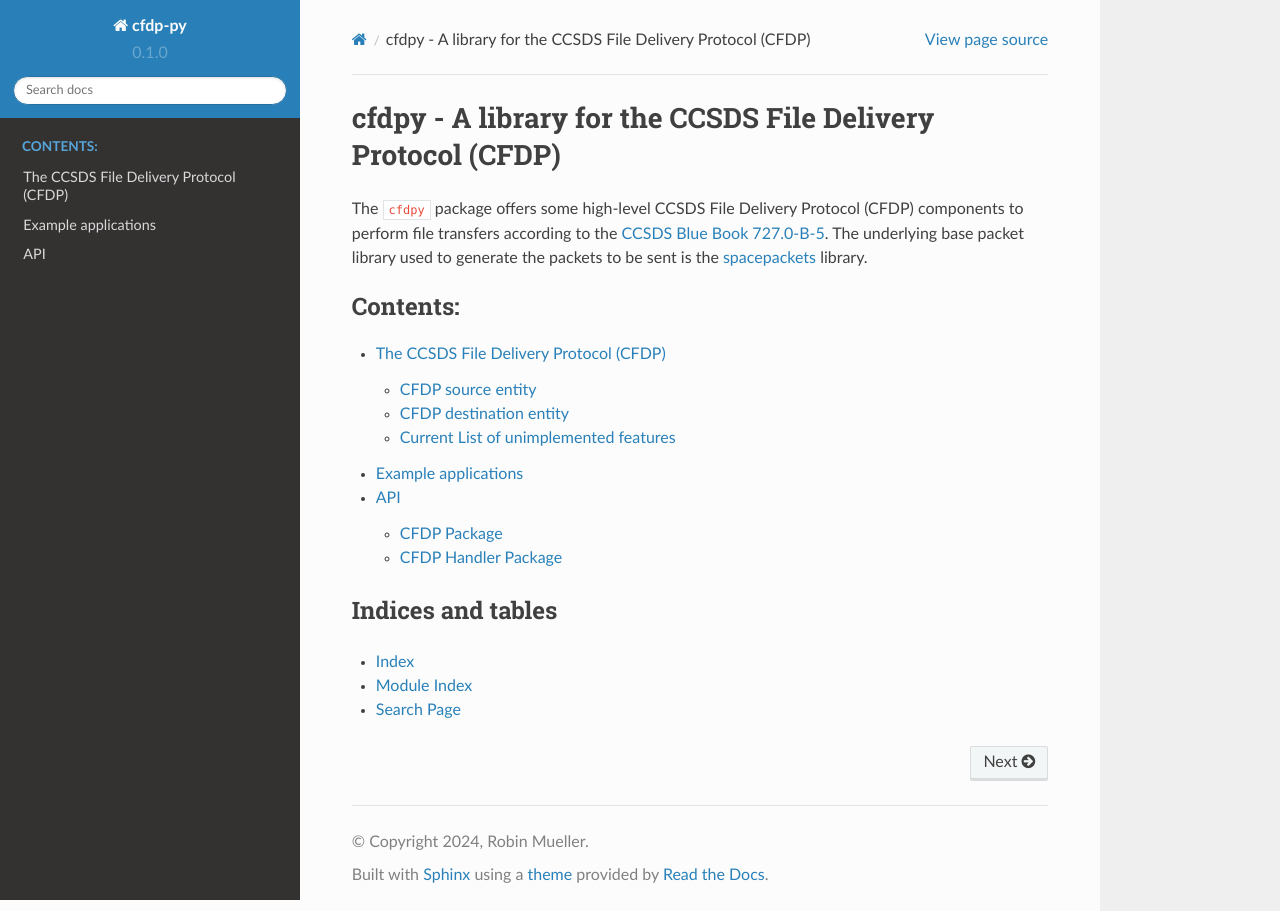
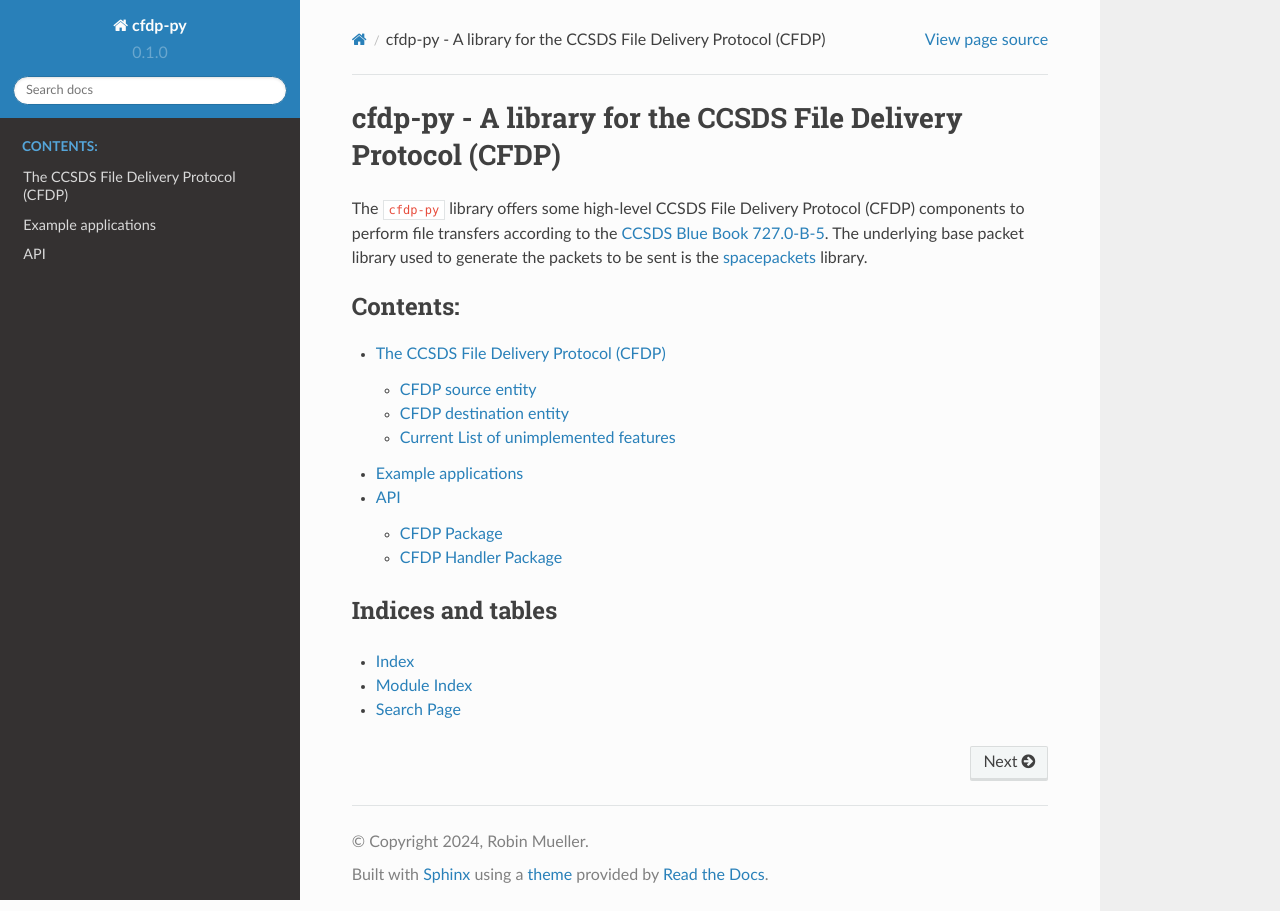
Before and after one commit to us-irs/cfdp-py, a Sphinx documentation site: the page built from docs/index.rst, in a window 1280 px wide. Built offline with Sphinx 7.4.7 and the Read the Docs theme 2.0.0, drawn with Linux system fonts in a browser that asks for light colours.

Commit message:
doc corrections

```diff
--- a/docs/conf.py
+++ b/docs/conf.py
@@ -23,7 +23,7 @@ copyright = "2024, Robin Mueller"
 author = "Robin Mueller"
 
 # The full version, including alpha/beta/rc tags
-release = version = version("cfdppy")
+release = version = version("cfdp-py")
 
 
 # -- General configuration ---------------------------------------------------
--- a/docs/index.rst
+++ b/docs/index.rst
@@ -6,10 +6,10 @@
 .. _cfdp:
 
 ==============================================================
-cfdpy - A library for the CCSDS File Delivery Protocol (CFDP)
+cfdp-py - A library for the CCSDS File Delivery Protocol (CFDP)
 ==============================================================
 
-The ``cfdpy`` package offers some high-level CCSDS File Delivery Protocol (CFDP) components to
+The ``cfdp-py`` library offers some high-level CCSDS File Delivery Protocol (CFDP) components to
 perform file transfers according to the `CCSDS Blue Book 727.0-B-5`_. The underlying base packet
 library used to generate the packets to be sent is the `spacepackets`_ library.
 
--- a/pyproject.toml
+++ b/pyproject.toml
@@ -1,5 +1,5 @@
 [build-system]
-requires = ["setuptools"]
+requires = ["setuptools>=0.62.0"]
 build-backend = "setuptools.build_meta"
 
 [project]
```
Also changed, not shown: README.md (+1 -1 lines), docs/api/cfdp.handler.rst (+4 -4 lines), docs/api/cfdp.rst (+7 -7 lines).
